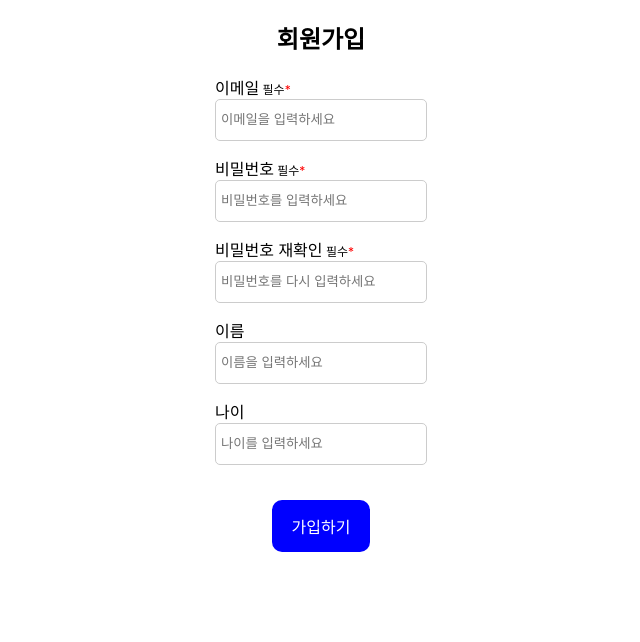
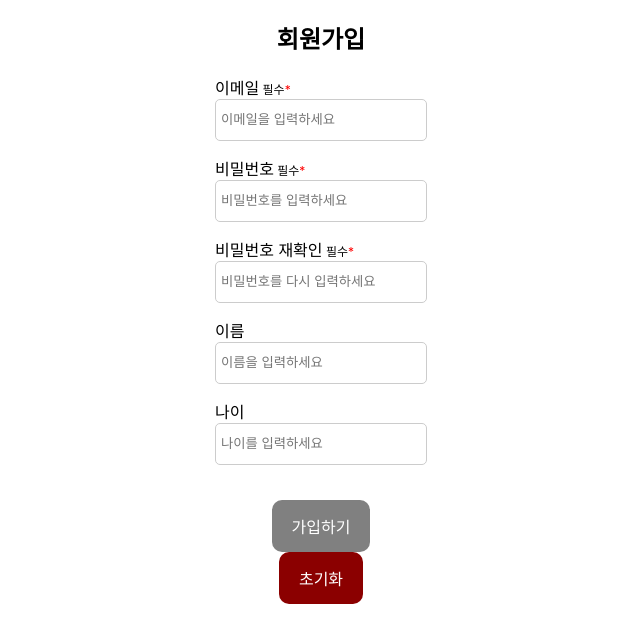
Before and after one commit to Lim-Changi/react_basics, a React (Create React App) app: page /signup in a window 1280 px wide. Shown: the top 642 px of the page, without its empty margins (319-959 px from the left). Built offline with nearby package versions, Linux system fonts and the light colour scheme; the HTML template or start-up script is replaced by a standard one.

Commit message:
feat: UserContext 추가

```diff
--- a/src/App.tsx
+++ b/src/App.tsx
@@ -3,16 +3,20 @@ import {
     BrowserRouter, Routes, Route, Navigate,
 } from "react-router-dom";
 import SignupPage from "./pages/signup/Signup.page";
+import MainPage from "./pages/signup/Main.page";
+import {UserProvider} from "./context/User";
 
 function App() {
   return (
+      <UserProvider>
           <BrowserRouter>
               <Routes>
                   <Route path="/" element={<Navigate to="/signup" />} />
                   <Route path="/signup" element={<SignupPage />} />
+                  <Route path="/main" element={<MainPage />}/>
               </Routes>
           </BrowserRouter>
-
+      </UserProvider>
   );
 }
 
--- a/src/components/signup.css
+++ b/src/components/signup.css
@@ -30,3 +30,25 @@
     text-align: center;
     display: inline-block;
 }
+
+.signup-button:disabled {
+    background-color: grey;
+    border: none;
+    border-radius: 10px;
+    color: white;
+    font-size: 16px;
+    padding: 14px 20px;
+    text-align: center;
+    display: inline-block;
+}
+
+.reset-button {
+    background-color: darkred;
+    border: none;
+    border-radius: 10px;
+    color: white;
+    font-size: 16px;
+    padding: 14px 20px;
+    text-align: center;
+    display: inline-block;
+}
--- /dev/null
+++ b/src/context/User.tsx
@@ -0,0 +1,27 @@
+import React, { createContext, useState, ReactNode } from 'react';
+
+export type User = {
+    email: string;
+    name: string;
+    age: number;
+}
+
+type UserContextType = {
+    user: User | null;
+    setUser: React.Dispatch<React.SetStateAction<User | null>>;
+}
+
+export const UserContext = createContext<UserContextType>({
+    user: null,
+    setUser: () => null,
+});
+
+export const UserProvider = ({ children }: { children: ReactNode }) => {
+    const [user, setUser] = useState<User | null>(null);
+
+    return (
+        <UserContext.Provider value={{ user, setUser }}>
+            {children}
+        </UserContext.Provider>
+    );
+};
--- /dev/null
+++ b/src/pages/signup/Main.page.tsx
@@ -0,0 +1,15 @@
+import '../../components/signup.css'
+import React, {useContext} from "react";
+import {UserContext} from "../../context/User";
+
+
+const MainPage = () => {
+    const {user} = useContext(UserContext)
+    return (
+        <div>
+            <h2>안녕하세요 {user?.name}님!</h2>
+        </div>
+    );
+};
+
+export default MainPage;
--- a/src/pages/signup/Signup.page.tsx
+++ b/src/pages/signup/Signup.page.tsx
@@ -1,6 +1,8 @@
 import '../../components/signup.css'
 import SignupComponent from "../../components/Signup";
-import React, {useEffect, useState } from "react";
+import React, {useContext, useEffect, useState} from "react";
+import { useNavigate } from 'react-router-dom';
+import {UserContext} from "../../context/User";
 
 
 const SignupPage = () => {
@@ -9,17 +11,18 @@ const SignupPage = () => {
     const [isEmailTouched, setIsEmailTouched] = useState<boolean>(false);
     const [pw, setPw] = useState<string>('')
     const [pwCheck, setPwCheck] = useState<string>('')
-    const [isPwMatch, setIsPwMatch] = useState<boolean>(true)
+    const [isPwMatch, setIsPwMatch] = useState<boolean>(false)
     const [isPwTouched, setIsPwTouched] = useState<boolean>(false);
     const [isPwCheckTouched, setIsPwCheckTouched] = useState<boolean>(false);
     const [name, setName] = useState<string>('')
     const [age, setAge] = useState<number>(0)
+    const {setUser} = useContext(UserContext)
+    const navigate = useNavigate()
 
     const handleEmailChange = (event: React.ChangeEvent<HTMLInputElement>) => {
         const emailValue = event.target.value;
         if(!emailValue) {
-            setIsValidEmail(true)
-            return
+            setIsValidEmail(false)
         }
         setEmail(emailValue);
     };
@@ -67,15 +70,36 @@ const SignupPage = () => {
         if (isPwTouched && isPwCheckTouched) {
             setIsPwMatch(pw === pwCheck);
         }
-    }, [isPwTouched, pw, pwCheck]);
+    }, [isPwCheckTouched, isPwTouched, pw, pwCheck]);
 
     const submitSignup = () => {
+        setUser({email, name, age})
+        navigate('/main')
+    }
+
+    const handleReset = () => {
+        setEmail('')
+        setIsValidEmail(false)
+        setIsEmailTouched(false)
+        setPw('')
+        setPwCheck('')
+        setIsPwMatch(false)
+        setIsPwTouched(false)
+        setIsPwCheckTouched(false)
+        setName('')
+        setAge(0)
+
+        const inputs = document.querySelectorAll('input');
+        inputs.forEach(input => {
+            input.value = '';
+        });
     }
 
     return (
         <div className= "signup-main">
             <header>
                 <h2>회원가입</h2>
+
                 <div onChange={handleEmailChange} onBlur={handleEmailBlur}>
                     <SignupComponent name="이메일" required={true} text={"이메일을"}/>
                     {isEmailTouched && !isValidEmail && <span style={{ color: 'red', fontSize: '12px'}}>유효하지 않은 이메일 형식</span>}
@@ -85,7 +109,7 @@ const SignupPage = () => {
                 </div>
                 <div onChange={handlePwCheckChange} onBlur={handlePwCheckBlur}>
                     <SignupComponent name="비밀번호 재확인" required={true} text="비밀번호를 다시" />
-                    {!isPwMatch && <span style={{ color: 'red', fontSize: '12px'}}>비밀번호가 일치하지 않습니다.</span>}
+                    {isPwTouched && isPwCheckTouched && !isPwMatch && <span style={{ color: 'red', fontSize: '12px'}}>비밀번호가 일치하지 않습니다.</span>}
                 </div>
                 <div onChange={handleNameChange}>
                     <SignupComponent name="이름" text={"이름을"}/>
@@ -94,7 +118,9 @@ const SignupPage = () => {
                     <SignupComponent name="나이" text={"나이를"} />
                 </div>
                 <br/>
-                <button className="signup-button" onClick={submitSignup}>가입하기</button>
+                <button className="signup-button" disabled={!isPwMatch || !isValidEmail} onClick={submitSignup}>가입하기</button>
+                <br/>
+                <button className="reset-button" onClick={handleReset}>초기화</button>
             </header>
         </div>
     );
```
Lines whose indentation alone changed are shown as unchanged.
